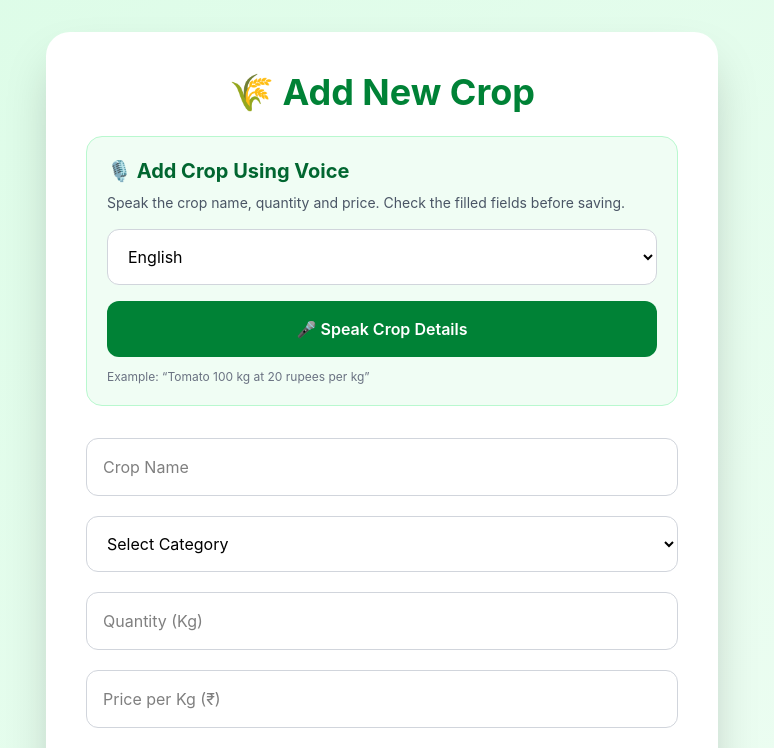
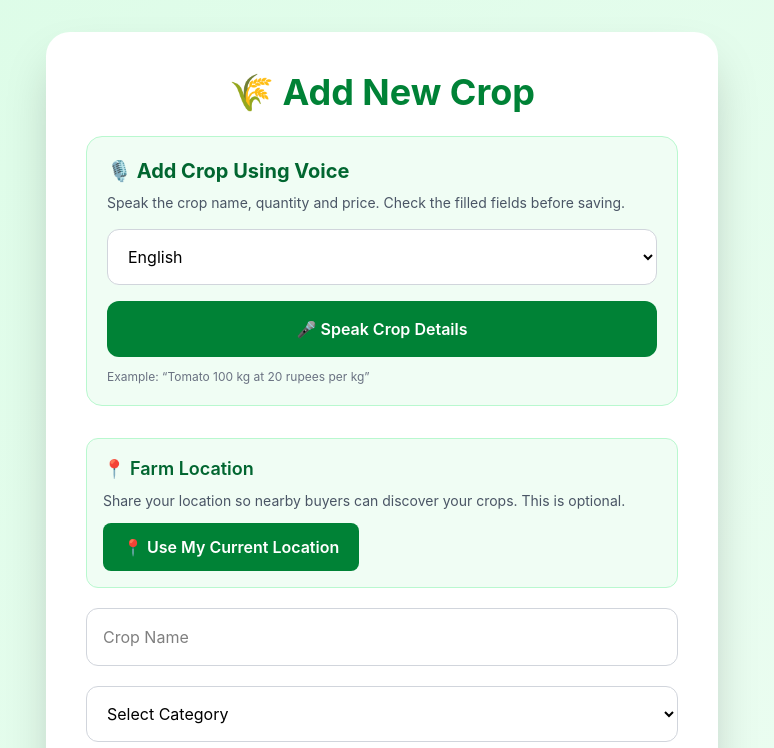
Before and after one commit to dwarikasomvanshi4-wq/FarmConnect-AI, a React app in the folder frontend/: page /add-crop in a window 1280 px wide. Shown: the top 748 px of the page, without its empty margins (258-1032 px from the left). Built offline with nearby package versions, Linux system fonts and the light colour scheme; the HTML template or start-up script is replaced by a standard one.

Commit message:
Update crop location and nearby crop support

```diff
--- a/frontend/src/pages/AddCrop.jsx
+++ b/frontend/src/pages/AddCrop.jsx
@@ -9,11 +9,52 @@ function AddCrop() {
   const [price, setPrice] = useState("");
   const [description, setDescription] = useState("");
   const [image, setImage] = useState(null);
+  const [latitude, setLatitude] = useState(null);
+  const [longitude, setLongitude] = useState(null);
+  const [locationMessage, setLocationMessage] = useState("");
+  const [gettingLocation, setGettingLocation] = useState(false);
 
   const [language, setLanguage] = useState("en-IN");
   const [listening, setListening] = useState(false);
   const [voiceMessage, setVoiceMessage] = useState("");
   const [voiceTranscript, setVoiceTranscript] = useState("");
+  const getCurrentLocation = () => {
+  if (!navigator.geolocation) {
+    setLocationMessage(
+      "Location is not supported by this browser. You can still list your crop."
+    );
+    return;
+  }
+
+  setGettingLocation(true);
+  setLocationMessage("Getting your location...");
+
+  navigator.geolocation.getCurrentPosition(
+    (position) => {
+      setLatitude(position.coords.latitude);
+      setLongitude(position.coords.longitude);
+      setLocationMessage("Location captured successfully!");
+      setGettingLocation(false);
+    },
+    (error) => {
+      setLatitude(null);
+      setLongitude(null);
+
+      setLocationMessage(
+        error.code === 1
+          ? "Location permission denied. You can still list your crop."
+          : "Unable to get location. You can still list your crop."
+      );
+
+      setGettingLocation(false);
+    },
+    {
+      enableHighAccuracy: true,
+      timeout: 10000,
+      maximumAge: 60000,
+    }
+  );
+};
 
   const startVoiceEntry = () => {
     const SpeechRecognition =
@@ -181,6 +222,8 @@ function AddCrop() {
   price,
   description,
   image: imagePath,
+  latitude,
+  longitude,
 });
 
       alert("🌾 Crop Added Successfully");
@@ -193,6 +236,9 @@ function AddCrop() {
       setImage(null);
       setVoiceTranscript("");
       setVoiceMessage("");
+      setLatitude(null);
+      setLongitude(null);
+      setLocationMessage("");
 
       const imageInput = document.getElementById("imageInput");
       if (imageInput) imageInput.value = "";
@@ -267,6 +313,37 @@ function AddCrop() {
         </div>
 
         <div className="space-y-5">
+          <div className="rounded-xl border border-green-200 bg-green-50 p-4">
+  <h2 className="mb-2 text-lg font-semibold text-green-800">
+    📍 Farm Location
+  </h2>
+
+  <p className="mb-3 text-sm text-gray-600">
+    Share your location so nearby buyers can discover your crops.
+    This is optional.
+  </p>
+
+  <button
+    type="button"
+    onClick={getCurrentLocation}
+    disabled={gettingLocation}
+    className="rounded-lg bg-green-700 px-5 py-3 font-semibold text-white hover:bg-green-800 disabled:opacity-60"
+  >
+    {gettingLocation ? "Getting Location..." : "📍 Use My Current Location"}
+  </button>
+
+  {locationMessage && (
+    <p className="mt-3 text-sm text-green-900" role="status">
+      {locationMessage}
+    </p>
+  )}
+
+  {latitude !== null && longitude !== null && (
+    <p className="mt-2 text-xs text-gray-600">
+      Coordinates captured: {latitude.toFixed(5)}, {longitude.toFixed(5)}
+    </p>
+  )}
+</div>
           <input
             type="text"
             placeholder="Crop Name"
```
Lines whose indentation alone changed are shown as unchanged.
